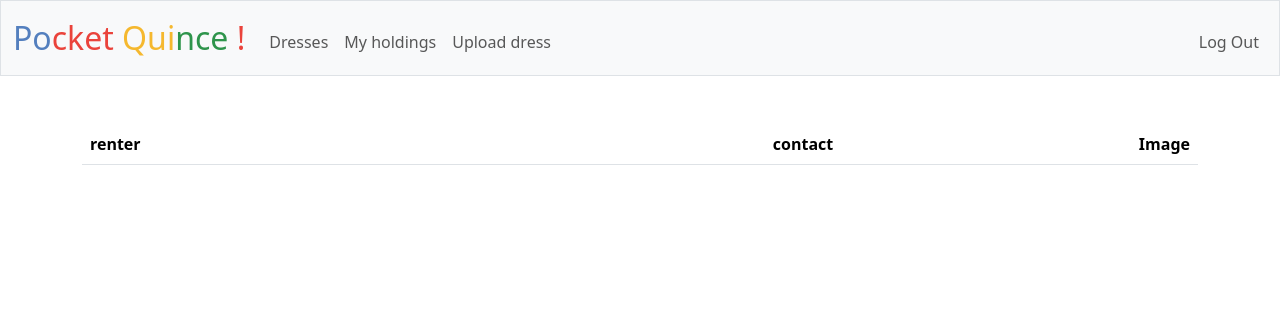
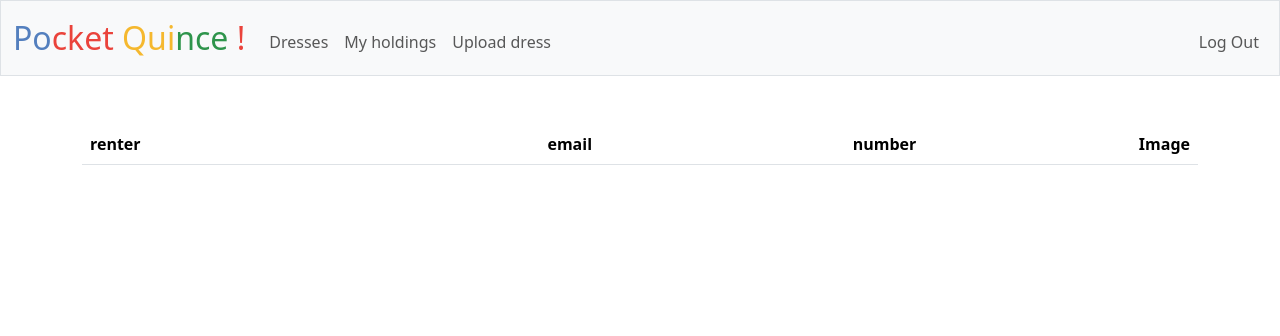
Before and after one commit to angelicabz81/gettingStarted, a Flask app: page /upload in a window 1280 px wide. Shown: the top 336 px of the page. Run offline with Flask 3, Linux system fonts and the light colour scheme; a user stored in the database is signed in; data comes from the database, SQL or seed files in the repository; lists and menus that the app fills with data are empty; some libraries are stand-ins or nearby versions.

Commit message:
user views all uploaded dresses

```diff
--- a/app.py
+++ b/app.py
@@ -242,15 +242,25 @@ def upload():
         db = get_db()
 
         # all dresses owned by user
-        dresses = db.execute("SELECT * FROM dresses WHERE owner = ?", (session["user_id"],)).fetchall()
+        dressesBuffer = db.execute("SELECT * FROM dresses WHERE owner = ?", (session["user_id"],)).fetchall()
 
+        dresses = []
         # append renter info, if any, to each dresses dictionary
-        for dress in dresses:
-            #renter = db.execute("SELECT username, email, phone FROM users where id IN (SELECT user_id FROM holdings WHERE dress_id IN (SELECT id FROM dresses WHERE owner = ?))", (session["user_id"],))            dresses["renter"] = renter["username"]
-            #dresses["renter"] = renter["username"]
-            #dresses["renter_email"] = renter["email"]
-            print("meow")
-            #dresses["renter_phone"] = renter["phone"]
+        for dress in dressesBuffer:
+
+            dress = dict(dress)  # Convert Row object to dictionary not readonly to allow changes
+            renter = db.execute("SELECT users.username, users.email, users.phone FROM users JOIN holdings ON users.id = holdings.user_id WHERE holdings.dress_id = ? AND holdings.rent_end IS NULL", (dress["id"],)).fetchone()
+
+            if renter:
+                dress["renter"] = renter["username"]
+                dress["renter_email"] = renter["email"]
+                dress["renter_phone"] = renter["phone"]
+            else:
+                dress["renter"] = None
+                dress["renter_email"] = None
+                dress["renter_phone"] = None
+
+            dresses.append(dress)
 
         return render_template("upload.html", dresses=dresses)
 
--- a/templates/upload.html
+++ b/templates/upload.html
@@ -69,15 +69,17 @@
         <thead>
             <tr>
                 <th class = "text-start">renter</th>
-                <th class = "text-end">contact</th>
+                <th class = "text-end">email</th>
+                <th class = "text-end">number</th>
                 <th class = "text-end">Image</th>
             </tr>
         </thead>
         <tbody>
             {% for dress in dresses %}
                 <tr>
-                    <td class = "text-start"> {{ dress["size"] }}</td>
-                    <td class = "text-end"> {{ dress["color"]}}</td>
+                    <td class = "text-start"> {{ dress["renter"] }}</td>
+                    <td class = "text-end"> {{ dress["renter_email"]}}</td>
+                    <td class = "text-end"> {{ dress["renter_phone"]}}</td>
                     <td class = "text-end"> <img src = "{{ dress['image_url'] }}" ></td>
 
                 </tr>
```
Also changed, not shown: 5 other files.
